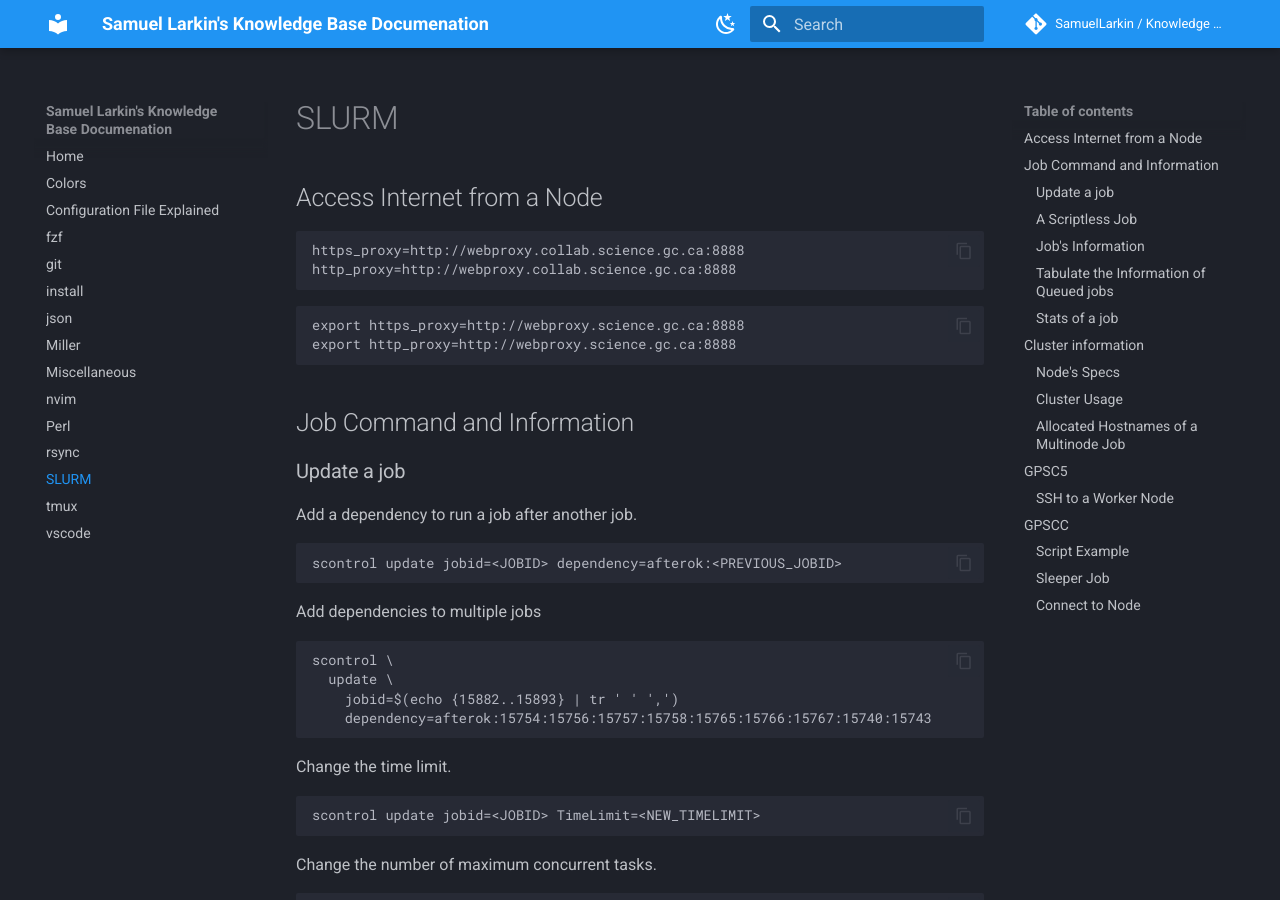
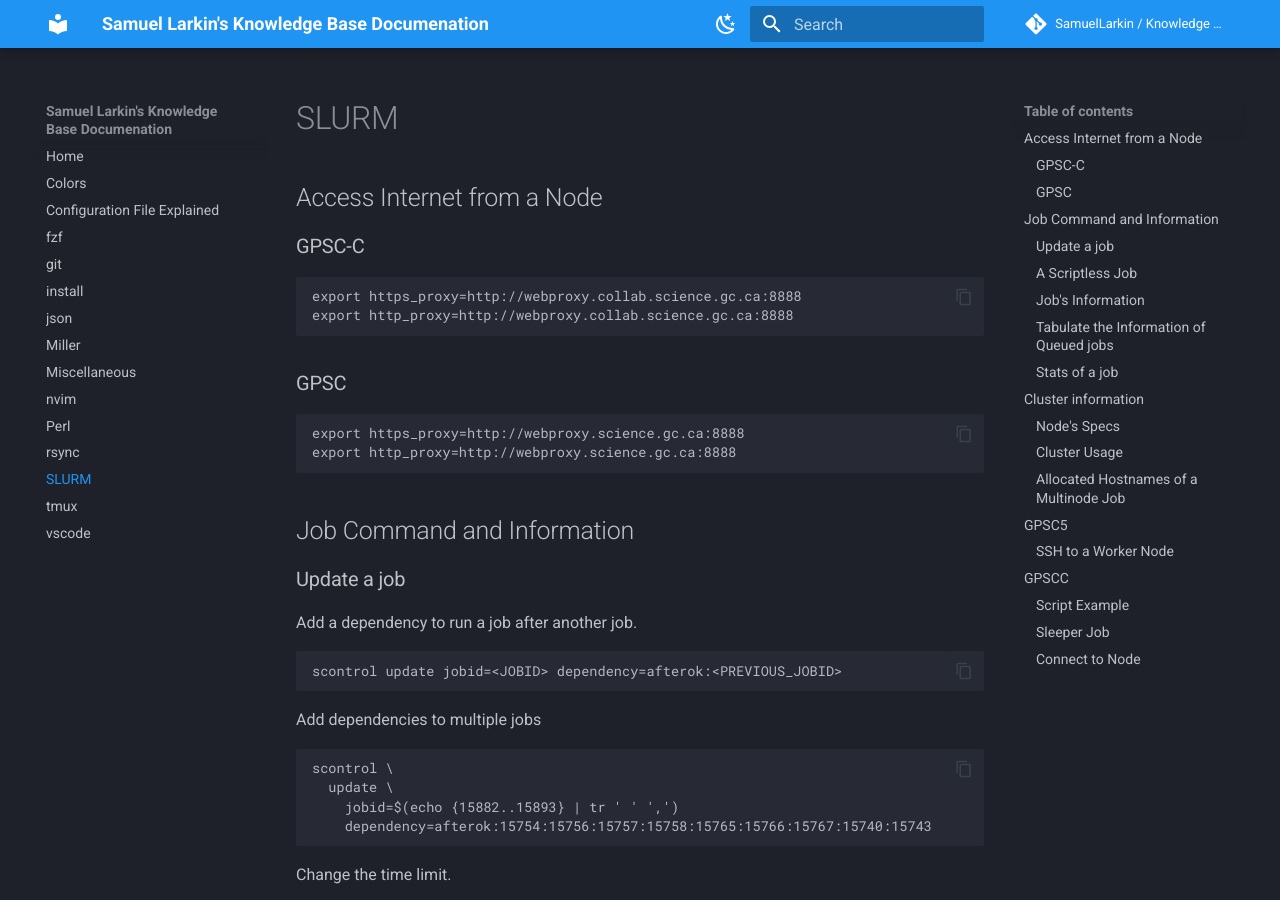
Before and after one commit to SamuelLarkin/kb, an MkDocs documentation site: the page built from docs/slurm.md, in a window 1280 px wide and 900 px high. Built offline with MkDocs 1.6.1 and Material for MkDocs 9.7.7, drawn with Linux system fonts in a browser that asks for light colours; comment, search, counter and statistics services are not loaded; the version menu is left out.

Commit message:
doc(slurm): proxies

````diff
--- a/docs/slurm.md
+++ b/docs/slurm.md
@@ -2,10 +2,14 @@
 
 ## Access Internet from a Node
 
+### GPSC-C
+
 ```sh
-https_proxy=http://webproxy.collab.science.gc.ca:8888
-http_proxy=http://webproxy.collab.science.gc.ca:8888
+export https_proxy=http://webproxy.collab.science.gc.ca:8888
+export http_proxy=http://webproxy.collab.science.gc.ca:8888
 ```
+
+### GPSC
 
 ```sh
 export https_proxy=http://webproxy.science.gc.ca:8888
````
